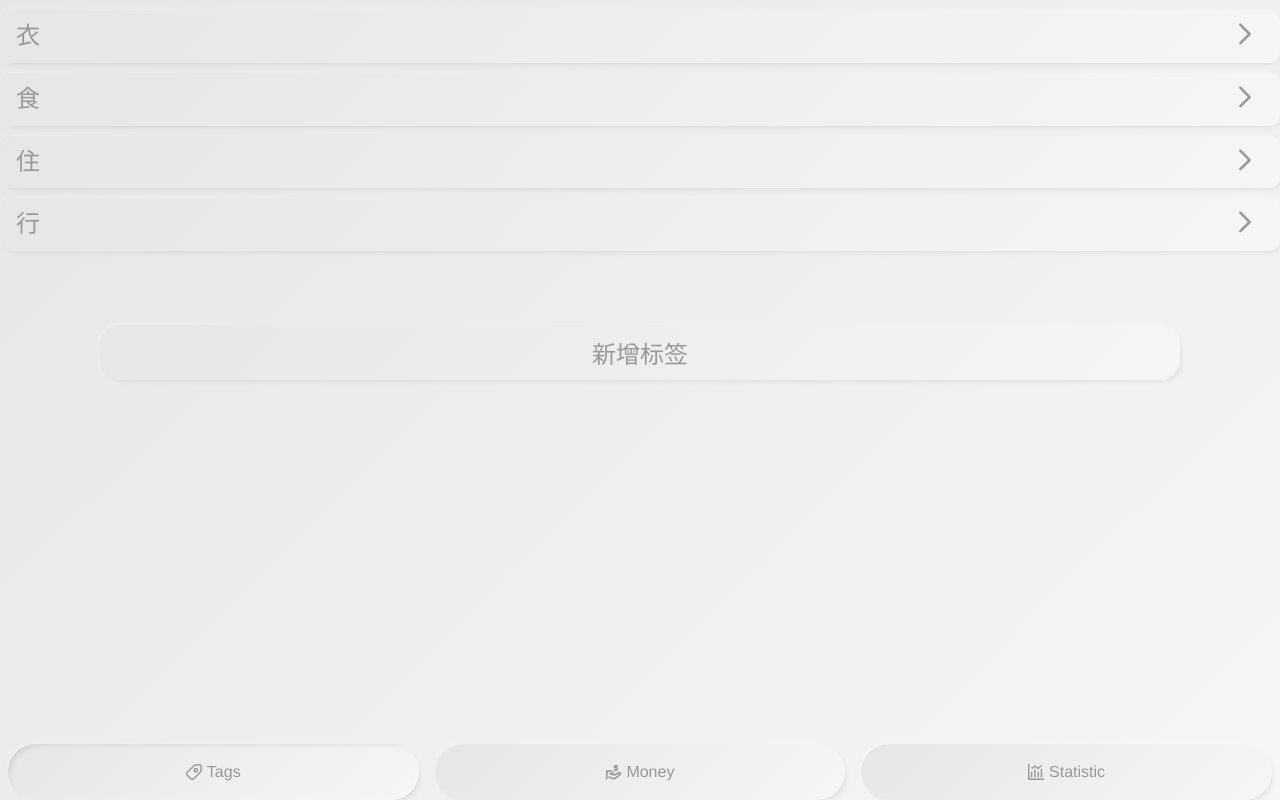
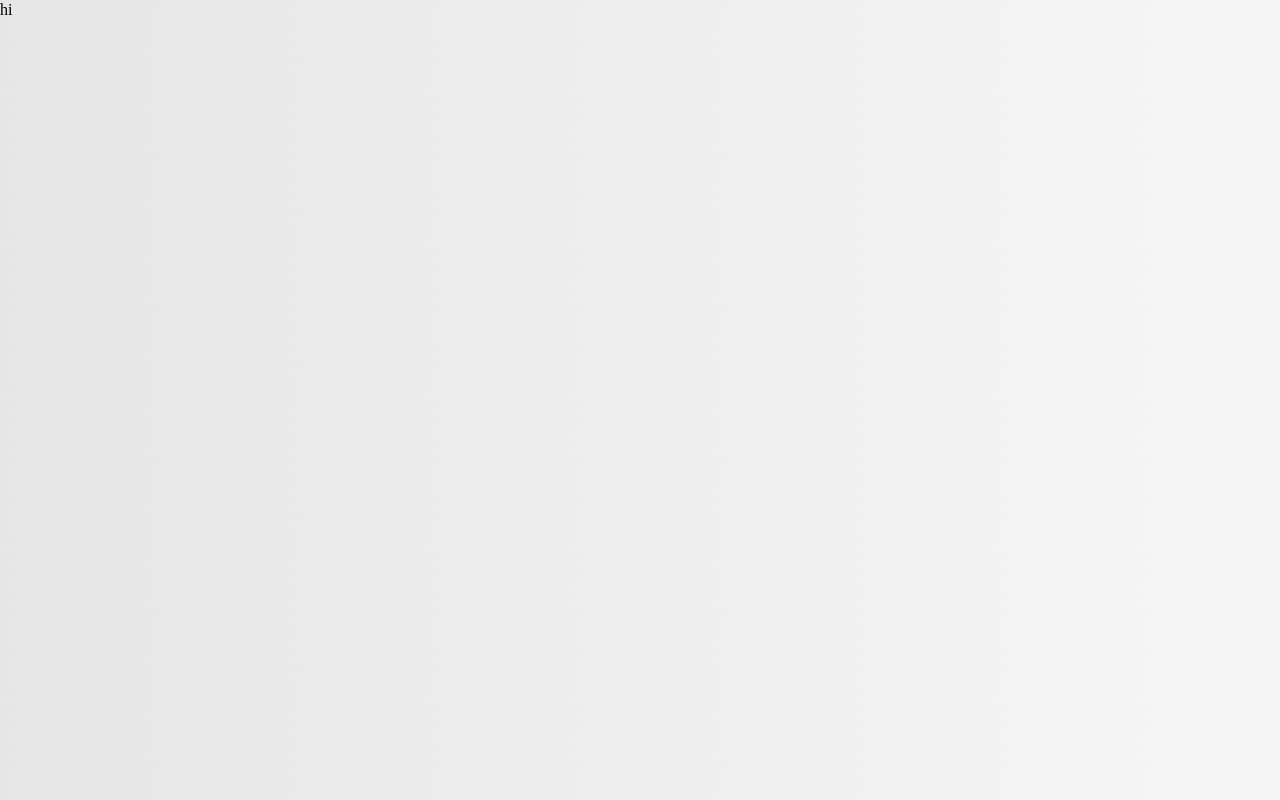
Before and after one commit to Freddy-Gong/charge-account, a React app: page /#/tags/1 in a window 1280 px wide. Built offline with nearby package versions, Linux system fonts and the light colour scheme.

Commit message:
创建 /tags/:tag 路由， 使用 exact 精准匹配

```diff
--- a/src/App.tsx
+++ b/src/App.tsx
@@ -4,6 +4,7 @@ import Tags from 'view/Tags'
 import Money from 'view/Money'
 import Statistic from 'view/Statistic'
 import NoMach from 'view/NoMach'
+import Tag from 'view/Tag';
 
 
 
@@ -11,13 +12,16 @@ function App() {
   return (
     <Router>
       <Switch>
-        <Route path="/tags">
+        <Route exact path="/tags/:tag">
+          <Tag />
+        </Route>
+        <Route exact path="/tags">
           <Tags />
         </Route>
-        <Route path="/money">
+        <Route exact path="/money">
           <Money />
         </Route>
-        <Route path="/statistic">
+        <Route exact path="/statistic">
           <Statistic />
         </Route>
         <Redirect exact from="/" to="/money" />
--- /dev/null
+++ b/src/view/Tag.tsx
@@ -0,0 +1,8 @@
+import React from 'react'
+
+const Tag: React.FC = () => {
+    return (
+        <div>hi</div>
+    )
+}
+export default Tag
--- a/src/view/Tags.tsx
+++ b/src/view/Tags.tsx
@@ -1,7 +1,7 @@
 import React from 'react'
 import Layout from '../components/layout'
 import { useTags } from 'useTags'
-import { link } from 'fs'
+import { Link } from 'react-router-dom'
 import styled from 'styled-components'
 import Icon from 'components/icon'
 
@@ -11,12 +11,12 @@ const Wrapper = styled.ol`
         font-family: Helvetica;
         font-weight: normal;
         color: #999;
-        padding:12px 16px;
         margin:10px 0px;
         background: linear-gradient(135deg,rgba(230,230,230,1) 0%,rgba(246,246,246,1) 100%);
         box-shadow: -4px -4px 10px -8px rgba(255,255,255,1), 4px 4px 10px -8px rgba(0, 0, 0, .3);
         border-radius:10px;
-        > span {
+        > a {
+            padding:12px 16px;
             display:flex;
             justify-content:space-between;
             align-item:center;
@@ -50,7 +50,11 @@ function Tags() {
     const { tags, setTags } = useTags()
     return (<Layout>
         <Wrapper>
-            {tags.map((tag) => <li key={tag}> <span className="oneLine">{tag} <Icon name="right" /></span></li>)}
+            {tags.map((tag) => <li key={tag}>
+                <Link to={'/tags/' + tag}>
+                    <span className="oneLine">{tag} </span><Icon name="right" />
+                </Link>
+            </li>)}
         </Wrapper>
         <Center>
             <Space />
```
